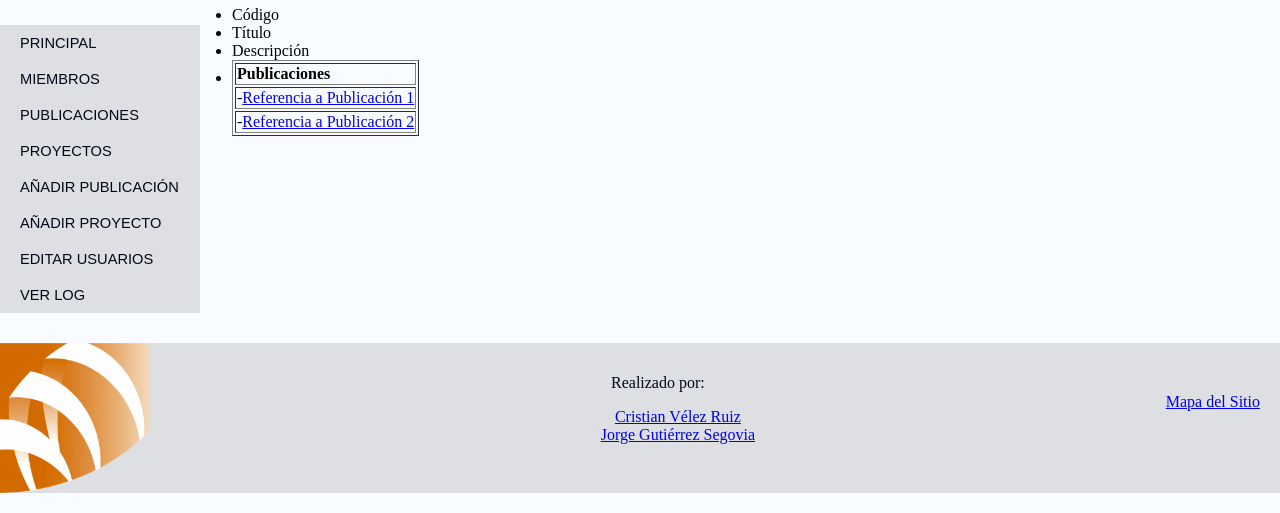
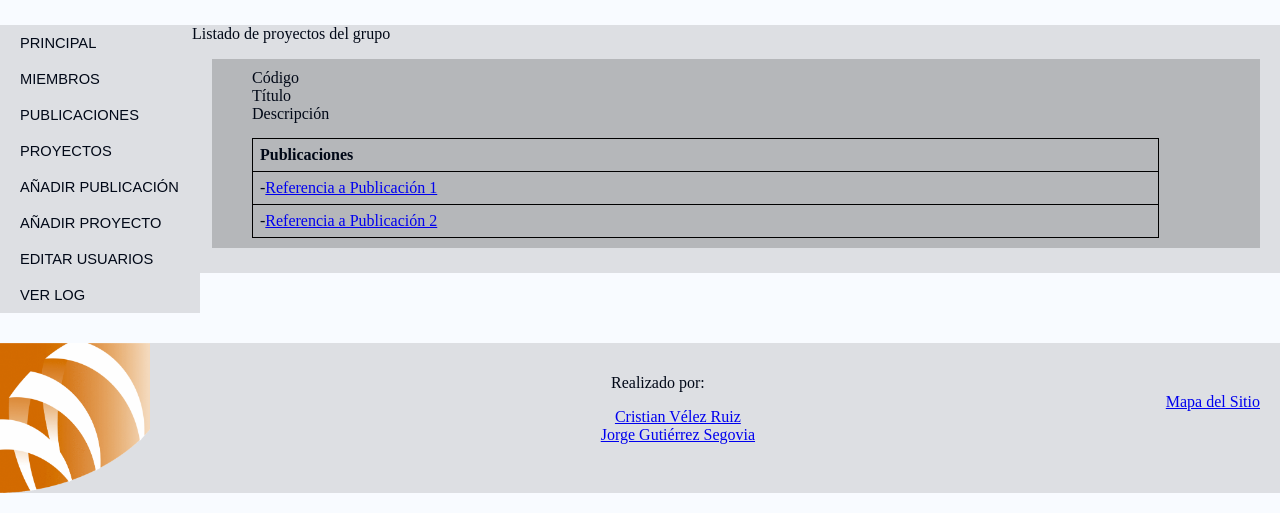
Before and after one commit to ainokila/ProyectoTW-WebInvestigacion, a PHP site: page /html/proyectos.html in a window 1280 px wide. Shown: the part 80-593 px from the top of the page. Run offline with PHP 8.4, Linux system fonts and the light colour scheme.

Commit message:
proyectos

```diff
--- a/css/proyectos.css
+++ b/css/proyectos.css
@@ -1,3 +1,35 @@
 /*************************INICIO tabla******************************************/
 
+table{
+    margin-top: 15px;
+    border-collapse: collapse;
+    width: 90%;
+}
+
+table, th, td {
+    border: 1px solid black;
+}
+
+th, td{
+    padding: 7px;
+    text-align: left;
+}
+
+.proyecto ul {
+    list-style: none;
+    margin-right: 20px;
+    margin-left: 20px;
+    margin-bottom: 20px;
+    background-color: #B5B7BA;
+    padding-top: 10px;
+    padding-bottom: 10px;
+}
+
+.proyecto{
+    margin-top: 35px;
+    margin-bottom: 10px;
+    background-color: #DDDFE3;
+    color: #000817;
+    padding-bottom: 5px;
+}
 /*************************FIN tabla******************************************/
--- a/html/proyectos.html
+++ b/html/proyectos.html
@@ -48,6 +48,7 @@
 		</div>
 		<div class="principal-der">
 			<div class="proyecto">
+				<p>Listado de proyectos del grupo</p>
 				<ul>
 					<li>Código</li>
 					<li>Título</li>
@@ -66,6 +67,7 @@
 						</table>
 					</li>
 				</ul>
+				<p></p>
 			</div>
 		</div>
 	</div>
```
